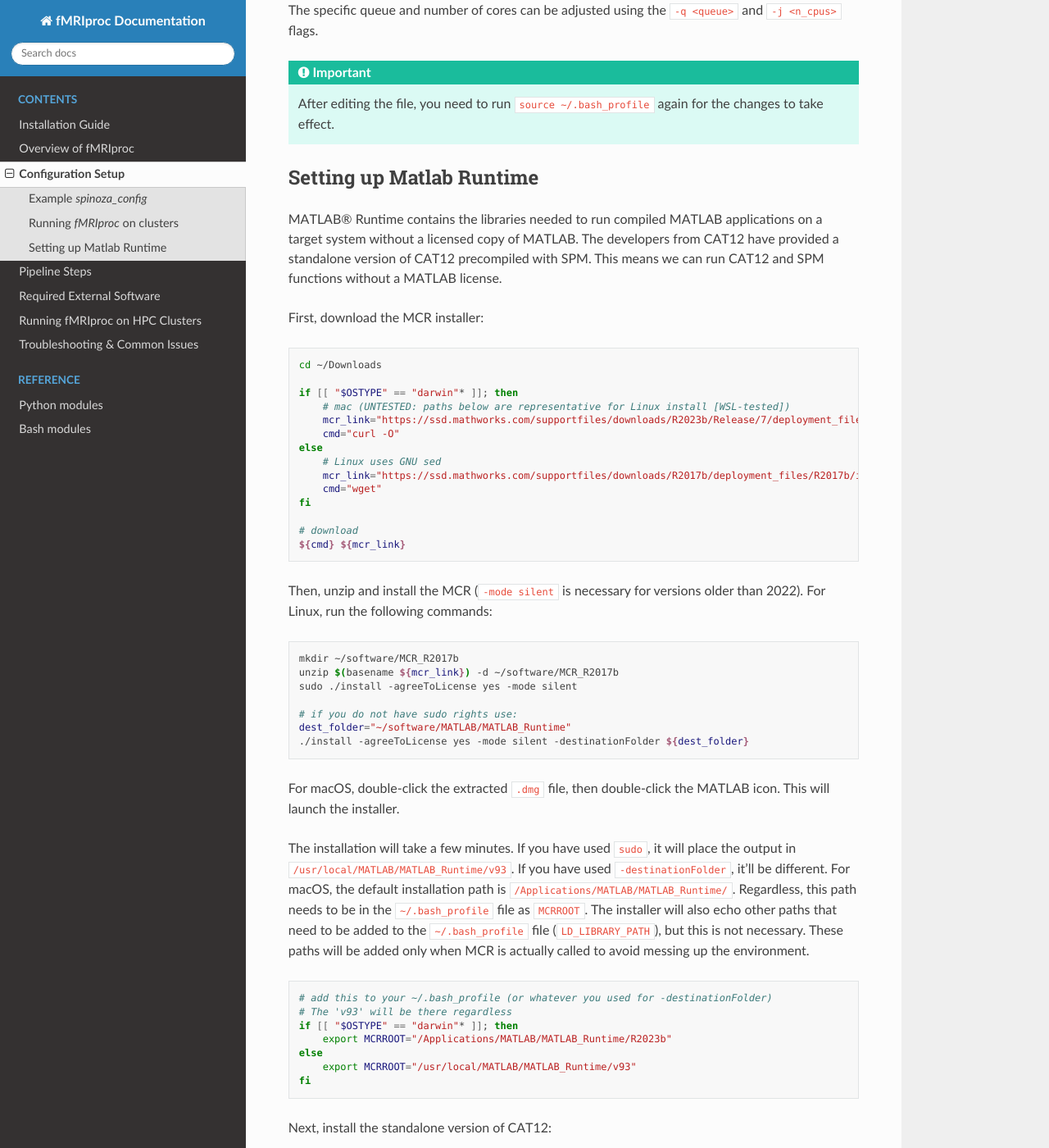
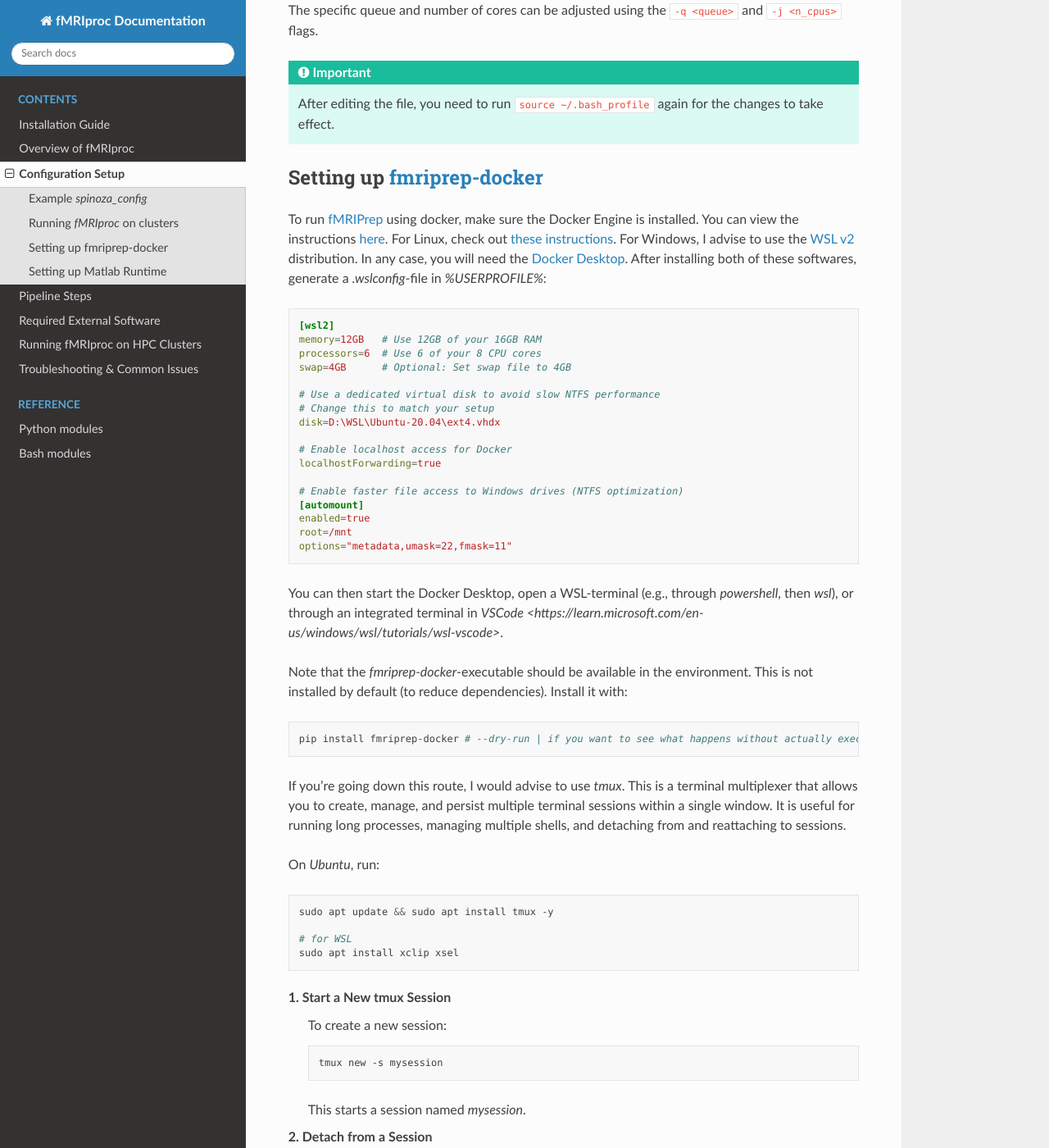
Before and after one commit to gjheij/fmriproc, a Sphinx documentation site: the page built from doc/source/configuration.rst, in a window 1280 px wide and 1400 px high, scrolled down 2927 px. Shown: the whole window at 82% size. Built offline with Sphinx 7.4.7 and the Read the Docs theme 3.1.0, drawn with Linux system fonts in a browser that asks for light colours; pages that are not in the unit, such as notebooks, are missing from menus; the version number could not be read and is left out; some of the changed text lies outside the part shown.

Commit message:
docker/wsl instructions

```diff
--- a/doc/source/configuration.rst
+++ b/doc/source/configuration.rst
@@ -147,6 +147,140 @@
 
     After editing the file, you need to run ``source ~/.bash_profile`` again for the changes to take effect.
 
+Setting up `fmriprep-docker <https://fmriprep.org/en/stable/installation.html#containerized-execution-docker-and-singularity>`_
+--------------------------------------------------------------------------------------------------------------------------------
+To run fMRIPrep_ using docker, make sure the Docker Engine is installed. You can view the instructions `here <https://docs.docker.com/engine/install/>`_.
+For Linux, check out `these instructions <https://docs.docker.com/desktop/setup/install/linux/>`_.
+For Windows, I advise to use the `WSL v2 <https://learn.microsoft.com/en-us/windows/wsl/install>`_ distribution. In any case, you will need the `Docker Desktop <https://docs.docker.com/desktop/>`_.
+After installing both of these softwares, generate a `.wslconfig`-file in `%USERPROFILE%`:
+
+.. code-block:: ini
+
+    [wsl2]
+    memory=12GB   # Use 12GB of your 16GB RAM
+    processors=6  # Use 6 of your 8 CPU cores
+    swap=4GB      # Optional: Set swap file to 4GB
+
+    # Use a dedicated virtual disk to avoid slow NTFS performance
+    # Change this to match your setup
+    disk=D:\WSL\Ubuntu-20.04\ext4.vhdx
+
+    # Enable localhost access for Docker
+    localhostForwarding=true
+
+    # Enable faster file access to Windows drives (NTFS optimization)
+    [automount]
+    enabled=true
+    root=/mnt
+    options="metadata,umask=22,fmask=11"
+
+You can then start the Docker Desktop, open a WSL-terminal (e.g., through `powershell`, then `wsl`), or through an integrated terminal in `VSCode <https://learn.microsoft.com/en-us/windows/wsl/tutorials/wsl-vscode>`.
+
+Note that the `fmriprep-docker`-executable should be available in the environment. This is not installed by default (to reduce dependencies).
+Install it with:
+
+.. code-block:: bash
+
+    pip install fmriprep-docker # --dry-run | if you want to see what happens without actually executing
+
+If you're going down this route, I would advise to use `tmux`. This is a terminal multiplexer that allows you to create, manage, and persist multiple terminal sessions within a single window. It is useful for running long processes, managing multiple shells, and detaching from and reattaching to sessions.
+
+On `Ubuntu`, run:
+
+.. code-block:: bash
+
+    sudo apt update && sudo apt install tmux -y
+
+    # for WSL
+    sudo apt install xclip xsel
+
+**1. Start a New tmux Session**
+   To create a new session:
+
+   .. code-block:: bash
+
+      tmux new -s mysession
+
+   This starts a session named `mysession`.
+
+**2. Detach from a Session**
+   To detach from a running session without stopping it:
+
+   .. code-block:: bash
+
+      Ctrl + b, then d
+
+**3. List Existing Sessions**
+   To view all active tmux sessions:
+
+   .. code-block:: bash
+
+      tmux ls
+
+**4. Reattach to a Session**
+   To reconnect to a running session:
+
+   .. code-block:: bash
+
+      tmux attach -t mysession
+
+**5. Kill a Session**
+   To terminate a tmux session:
+
+   .. code-block:: bash
+
+      tmux kill-session -t mysession
+
+**6. Split Windows**
+   To split the window into **horizontal** and **vertical** panes:
+
+   .. code-block:: bash
+
+      Ctrl + b, then %
+
+   (for vertical split)
+
+   .. code-block:: bash
+
+      Ctrl + b, then "
+
+   (for horizontal split)
+
+**7. Switch Between Panes**
+   Move between split panes:
+
+   .. code-block:: bash
+
+      Ctrl + b, then arrow keys
+
+You can generate a `~/.tmux.conf`-file to improve clipboard sharing:
+
+.. code-block:: bash
+
+    (fmriproc) [gjheij@HP-Jurjen fmriproc]$ cat ~/.tmux.conf
+    set-option -g mouse on
+    set -g default-terminal "screen-256color"
+    set-option -g terminal-overrides ",xterm-256color:Tc"
+    set-option -g set-clipboard on
+
+Since WSL2 does not natively support clipboard integration between Linux and Windows, win32yank is used as a bridge.
+
+.. code-block:: bash
+
+    wget -O ~/win32yank.exe https://github.com/equalsraf/win32yank/releases/download/v0.1.1/win32yank.exe
+    chmod +x ~/win32yank.exe
+
+Then add this to the `~/.tmux.conf`-file:
+
+.. code-block:: bash
+
+    # Bind copy to system clipboard
+    bind-key -T copy-mode-vi y send-keys -X copy-pipe-and-cancel '~/win32yank.exe -i'
+    bind-key -T copy-mode y send-keys -X copy-pipe-and-cancel '~/win32yank.exe -i'
+
+    # Bind paste from Windows clipboard
+    bind p run-shell "tmux set-buffer \"$(~/win32yank.exe -o)\"; tmux paste-buffer"
+
 Setting up Matlab Runtime
 ------------------------------
 
```
